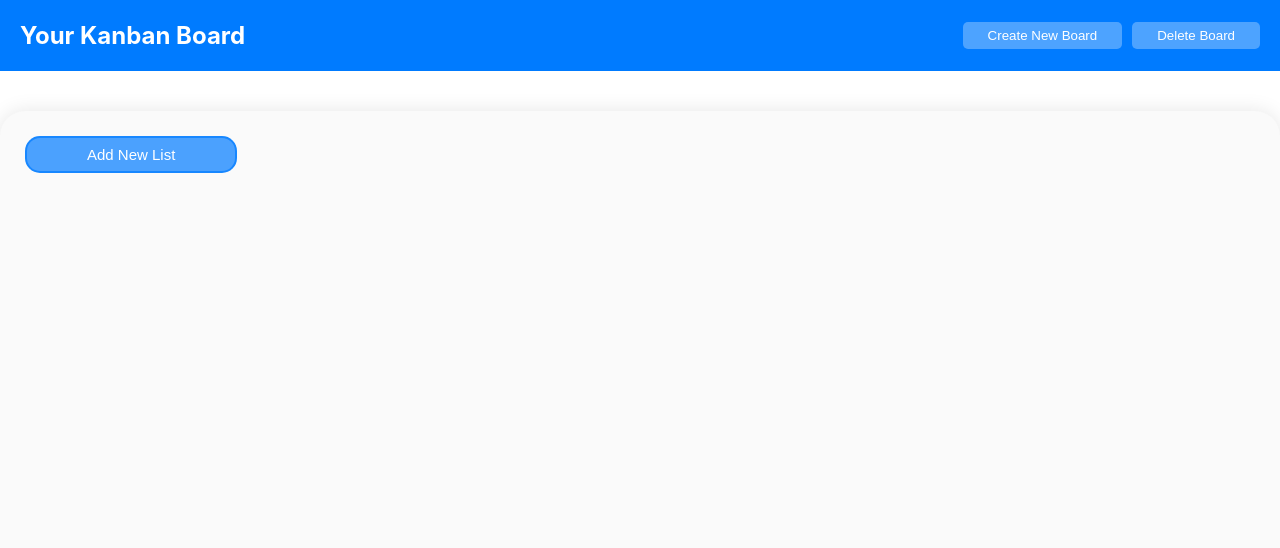
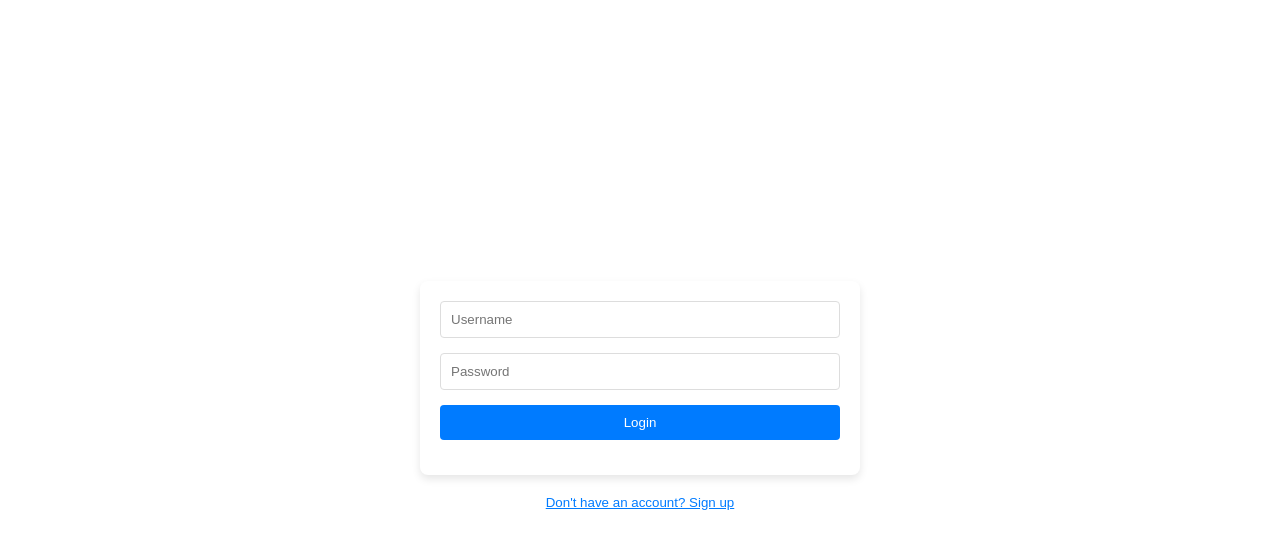
Before and after one commit to andredcoli/taskmanager, a React (Create React App) app: page / in a window 1280 px wide. Shown: the top 548 px of the page. Built offline with nearby package versions, Linux system fonts and the light colour scheme.

Commit message:
Features
Added some features.

```diff
--- a/src/App.css
+++ b/src/App.css
@@ -18,7 +18,7 @@
 }
 
 .board-btn {
-  padding: 6px 25px;
+  padding: 6px 20px;
   border-radius: 5px;
   border: none;
   background-color: rgba(255, 255, 255, 0.3);
@@ -35,9 +35,9 @@
   background-color: #fafafa;
   border-radius: 25px;
   box-shadow: 0px 0px 20px rgba(0, 0, 0, 0.1);
-  max-width: 2000px;
-  margin: 40px auto;
-  padding: 20px;
+  max-width: 1500px;
+  margin: 30px auto;
+  padding: px;
   min-height: 750px;
   display: flex;
   flex-direction: row;
@@ -61,3 +61,61 @@
   background-color: #007bff;
   color: white;
 }
+
+/* LoginPage.css */
+/* In App.css */
+
+.login-container {
+  display: flex;
+  flex-direction: column;
+  justify-content: center;
+  align-items: center;
+  height: 100vh; /* Full height of the viewport */
+}
+
+.login-panel, .registration-panel {
+  background-color: #fff;
+  padding: 20px;
+  border-radius: 8px;
+  box-shadow: 0 4px 8px rgba(0, 0, 0, 0.1);
+  width: 100%;
+  max-width: 400px; /* Maximum width of the panels */
+  margin: 0 auto;
+  display: flex;
+  flex-direction: column;
+}
+
+.form-control {
+  width: 100%;
+  padding: 10px;
+  margin-bottom: 15px;
+  border-radius: 4px;
+  border: 1px solid #ddd;
+  box-sizing: border-box;
+}
+
+.login-btn, .register-btn {
+  width: 100%;
+  padding: 10px;
+  border-radius: 4px;
+  border: none;
+  color: white;
+  background-color: #007bff;
+  cursor: pointer;
+  margin-bottom: 15px;
+}
+
+.login-btn:hover, .register-btn:hover {
+  background-color: #0056b3;
+  transition: background-color 0.3s ease, color 0.3s ease;
+}
+
+.switch-panel-btn {
+  color: #007bff;
+  cursor: pointer;
+  text-decoration: underline;
+  background: none;
+  border: none;
+  padding: 10px;
+  margin-top: 10px; /* Adjust as needed */
+}
--- a/src/App.js
+++ b/src/App.js
@@ -1,21 +1,33 @@
-import React from 'react';
+import React, { useState } from 'react';
+import LoginPage from './components/LoginPage';
 import Board from './components/Board';
-import TopBar from './components/TopBar';
 import './App.css';
 
 function App() {
-  const createNewBoard = () => {
-    console.log('Create New Board');
+  const [user, setUser] = useState(null); // User state to manage login status
+
+  // Example login handler (to be replaced with actual authentication logic)
+  const handleLogin = (credentials) => {
+    console.log('Login credentials:', credentials);
+    // Placeholder for authentication logic
+    setUser({ name: 'Logged In User' });
   };
 
-  const deleteBoard = () => {
-    console.log('Delete Board');
+  // Example logout handler
+  const handleLogout = () => {
+    setUser(null);
   };
 
   return (
     <div className="App">
-      <TopBar createNewBoard={createNewBoard} deleteBoard={deleteBoard} />
-      <Board />
+      {user ? (
+        <>
+          <button onClick={handleLogout}>Logout</button>
+          <Board />
+        </>
+      ) : (
+        <LoginPage onLogin={handleLogin} />
+      )}
     </div>
   );
 }
--- /dev/null
+++ b/src/components/LoginForm.jsx
@@ -0,0 +1,21 @@
+import React from 'react';
+
+const LoginForm = ({ onLogin }) => {
+    // You can add state and form handlers here
+
+    const handleSubmit = (event) => {
+        event.preventDefault();
+        // Handle the login submission
+        onLogin(/* credentials */);
+    };
+
+    return (
+        <form className="login-panel" onSubmit={handleSubmit}>
+            <input type="text" className="form-control" placeholder="Username" />
+            <input type="password" className="form-control" placeholder="Password" />
+            <button type="submit" className="login-btn">Login</button>
+        </form>
+    );
+};
+
+export default LoginForm;
--- /dev/null
+++ b/src/components/LoginPage.jsx
@@ -0,0 +1,27 @@
+// LoginPage.js
+import React, { useState } from 'react';
+import LoginForm from './LoginForm';
+import RegistrationForm from './RegistrationForm';
+
+const LoginPage = () => {
+    const [isLogin, setIsLogin] = useState(true);
+
+    const toggleForm = () => {
+        setIsLogin(!isLogin);
+    };
+
+    // You'll need to define onLogin and onRegister to handle submissions
+    const onLogin = (credentials) => {/* ... */};
+    const onRegister = (registrationData) => {/* ... */};
+
+    return (
+        <div className="login-container">
+            {isLogin ? <LoginForm onLogin={onLogin} /> : <RegistrationForm onRegister={onRegister} />}
+            <button onClick={toggleForm} className="switch-panel-btn">
+                {isLogin ? "Don't have an account? Sign up" : "Already have an account? Log in"}
+            </button>
+        </div>
+    );
+};
+
+export default LoginPage;
--- /dev/null
+++ b/src/components/RegistrationForm.jsx
@@ -0,0 +1,23 @@
+// RegistrationForm.js
+import React from 'react';
+
+const RegistrationForm = ({ onRegister }) => {
+    // You can add state and form handlers here
+
+    const handleSubmit = (event) => {
+        event.preventDefault();
+        // Handle the registration submission
+        onRegister(/* registration data */);
+    };
+
+    return (
+        <form className="registration-panel" onSubmit={handleSubmit}>
+            <input type="text" className="form-control" placeholder="Username" />
+            <input type="password" className="form-control" placeholder="Password" />
+            <input type="password" className="form-control" placeholder="Confirm Password" />
+            <button type="submit" className="register-btn">Register</button>
+        </form>
+    );
+};
+
+export default RegistrationForm;
```
